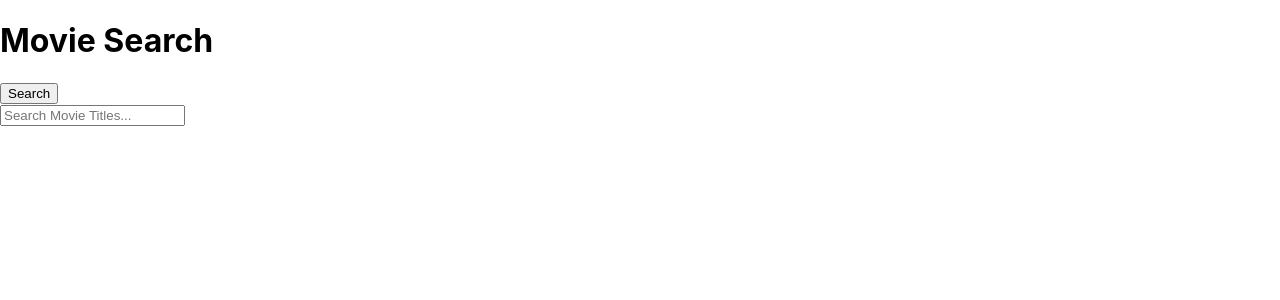
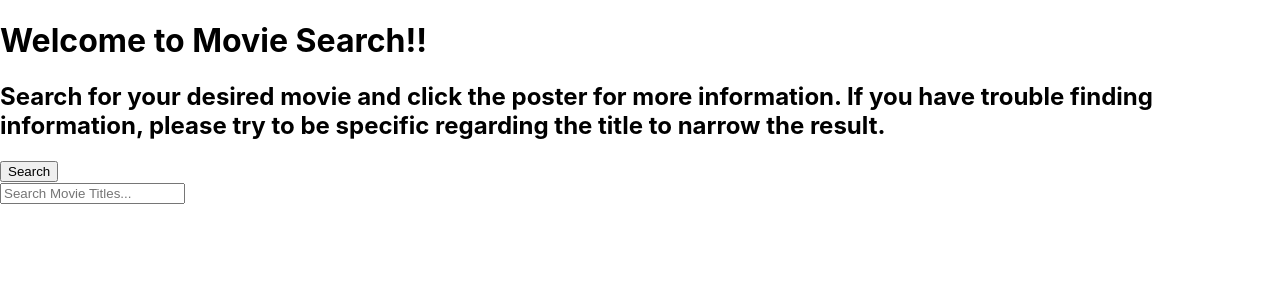
Before and after one commit to anikacave/ses-entry, a React (Create React App) app: page / in a window 1280 px wide. Shown: the top 300 px of the page. Built offline with nearby package versions, Linux system fonts and the light colour scheme; no server answers.

Commit message:
working final project, finish css and clean up

```diff
--- a/public/index.html
+++ b/public/index.html
@@ -1,14 +1,12 @@
 <!DOCTYPE html>
 <html lang="en">
+
 <head>
   <meta charset="utf-8" />
   <link rel="icon" href="%PUBLIC_URL%/favicon.ico" />
   <meta name="viewport" content="width=device-width, initial-scale=1" />
   <meta name="theme-color" content="#000000" />
-    <meta
-      name="description"
-      content="Web site created using create-react-app"
-    />
+  <meta name="description" content="Web site created using create-react-app" />
   <link rel="apple-touch-icon" href="%PUBLIC_URL%/logo192.png" />
   <!--
       manifest.json provides metadata used when your web app is installed on a
@@ -24,8 +22,9 @@
       work correctly both with client-side routing and a non-root public URL.
       Learn how to configure a non-root public URL by running `npm run build`.
     -->
-    <title>React App</title>
+  <title>Movie Search</title>
 </head>
+
 <body>
   <noscript>You need to enable JavaScript to run this app.</noscript>
   <div id="root"></div>
@@ -40,4 +39,5 @@
       To create a production bundle, use `npm run build` or `yarn build`.
     -->
 </body>
+
 </html>
--- a/src/App.js
+++ b/src/App.js
@@ -93,7 +93,10 @@ class App extends Component {
     return (
       <React.Fragment>
         {!this.state.s_info && (
-          <h1>Movie Search</h1>
+          <React.Fragment>
+            <h1>Welcome to Movie Search!!</h1>
+            <h2>Search for your desired movie and click the poster for more information. If you have trouble finding information, please try to be specific regarding the title to narrow the result.</h2>
+          </React.Fragment>
         )}
         <div>
           {/* Simple button that sends the state of the searchbar to create the
```
Lines whose indentation alone changed are shown as unchanged.
